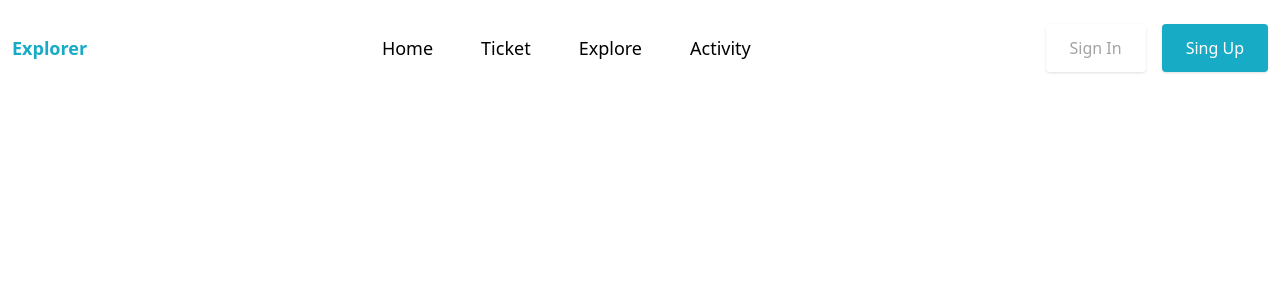
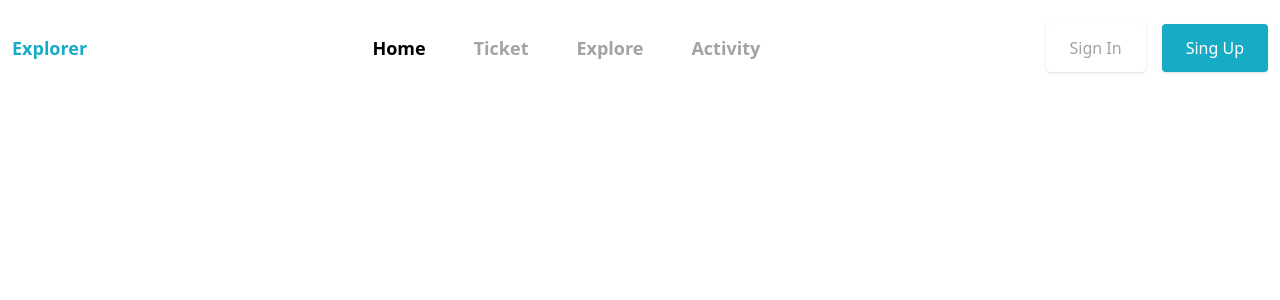
Before and after one commit to zablon-oigo/travel-website, a React (Vite) app: page / in a window 1280 px wide. Shown: the top 300 px of the page. Built offline with nearby package versions, Linux system fonts and the light colour scheme.

Commit message:
Adding font weight on navbar links

```diff
--- a/src/components/Navbar.jsx
+++ b/src/components/Navbar.jsx
@@ -17,10 +17,10 @@ function Navbar() {
         </div>
       </div>
       <div className="flex items-center text-lg capitalize xl:gap-12 gap-x-4 max-lg:hidden">
-        <a href="" className="leading-normal text-black no-underline hover:text-black ">home</a>
-        <a href="" className="leading-normal text-black no-underline hover:text-black ">ticket</a>
-        <a href="" className="leading-normal text-black no-underline hover:text-black ">explore</a>
-        <a href="" className="leading-normal text-black no-underline hover:text-black ">activity</a>
+        <a href="" className="font-semibold leading-normal text-black duration-700 n transition-allo-underline hover:text-light ">home</a>
+        <a href="" className="font-semibold leading-normal no-underline transition-all duration-700 text-light hover:text-black ">ticket</a>
+        <a href="" className="font-semibold leading-normal no-underline transition-all duration-700 text-light hover:text-black ">explore</a>
+        <a href="" className="font-semibold leading-normal no-underline transition-all duration-700 text-light hover:text-black ">activity</a>
       </div>
       <div className="flex gap-4 max-lg:hidden">
         <button className="h-12 px-6 text-base duration-300 bg-transparent rounded shadow outline-none cursor-pointer text-light hover:bg-primary hover:text-white transition-bg hover:border hover:border-primary ">Sign In</button>
@@ -43,11 +43,11 @@ function Navbar() {
           menu && (
             <div className="fixed w-full transition-all lg:hidden top-24 bg-primary">
               <div className="flex flex-col items-baseline w-full gap-4">
-               <div className="">
-               <a href="" className="">home</a>
-                <a href="" className="">ticket</a>
-                <a href="" className="">explore</a>
-                <a href="" className="">activity</a>
+               <div className="flex flex-col justify-center w-full">
+               <a href="" className="px-6 h-10 flex items-center leading-normal no-underline text-white font-bold text-lg hover:text-primary text-[15px] border">home</a>
+                <a href="" className="px-6 h-10 flex items-center leading-normal no-underline text-white font-bold text-lg hover:text-primary text-[15px] border">ticket</a>
+                <a href="" className="px-6 h-10 flex items-center leading-normal no-underline text-white font-bold text-lg hover:text-primary text-[15px] border">explore</a>
+                <a href="" className="px-6 h-10 flex items-center leading-normal no-underline text-white font-bold text-lg hover:text-primary text-[15px] border">activity</a>
                </div>
               </div>
             </div>
```
